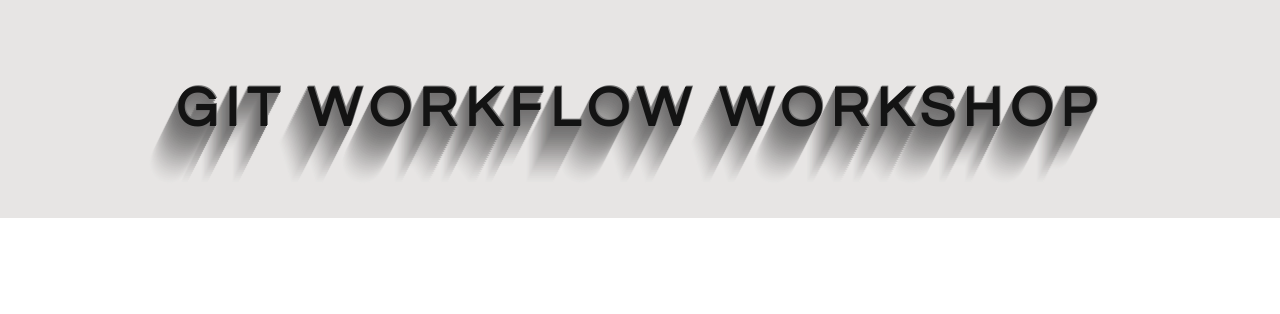
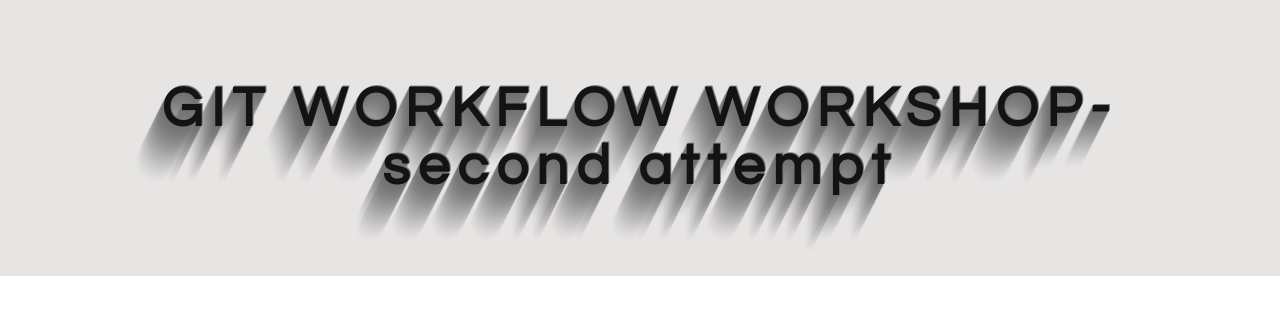
Before and after one commit to fac22/Ji_Saira_Repo_2, a plain HTML site: page index.html in a window 1280 px wide. Drawn offline with Linux system fonts and the light colour scheme.

Commit message:
Updating the heading
Trying to commit again.
https://learn.foundersandcoders.com/workshops/git-workflow/#step-14-push-your-changes-programmer-2

```diff
--- a/index.html
+++ b/index.html
@@ -8,6 +8,6 @@
   </head>
 
   <body>
-    <h1 class="page-heading">GIT WORKFLOW WORKSHOP</h1>
+    <h1 class="page-heading">GIT WORKFLOW WORKSHOP-second attempt</h1>
   </body>
 </html>
```
